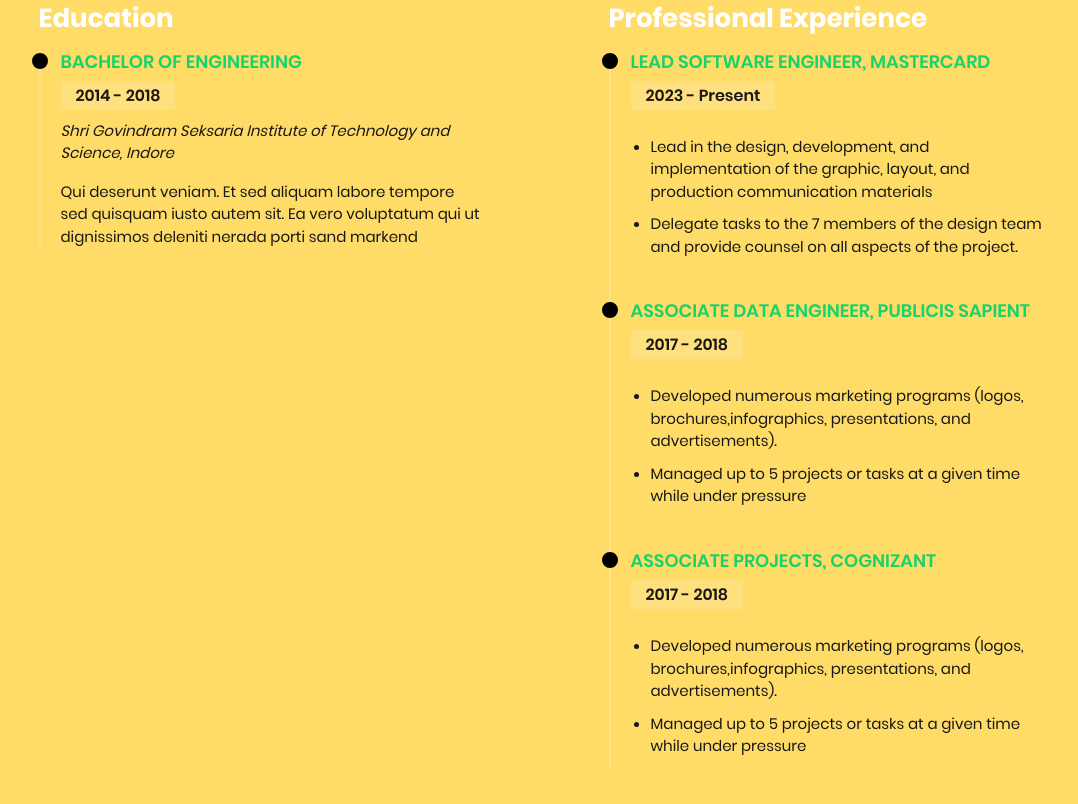
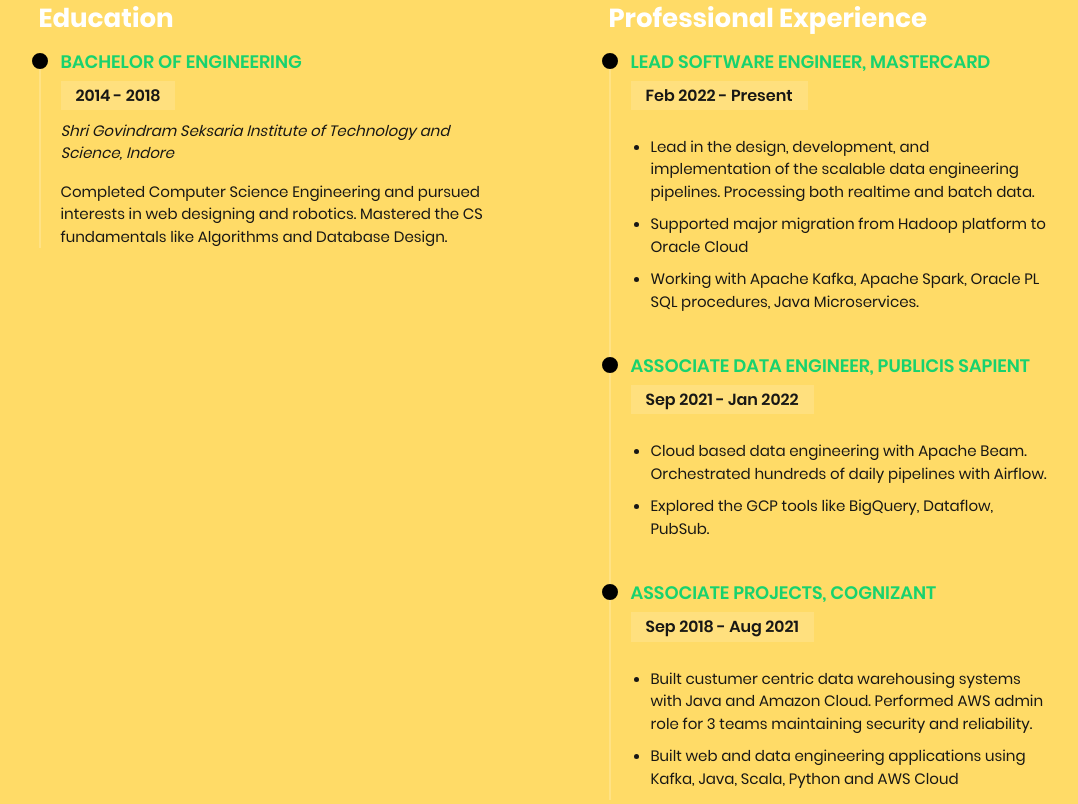
Before and after one commit to menkudle/menkudle.github.io, a website: page new-site/index.html in a window 1280 px wide. Shown: the part 1656-2460 px from the top of the page, without its empty margins (94-1172 px from the left). Drawn offline with Linux system fonts and the light colour scheme; a script that the page names is missing; a web font is replaced by a local one.

Commit message:
corrected experience section

```diff
--- a/new-site/index.html
+++ b/new-site/index.html
@@ -195,38 +195,39 @@
                             <h4>Bachelor of Engineering</h4>
                             <h5>2014 - 2018</h5>
                             <p><em>Shri Govindram Seksaria Institute of Technology and Science, Indore</em></p>
-                            <p>Qui deserunt veniam. Et sed aliquam labore tempore sed quisquam iusto autem sit. Ea vero voluptatum qui ut dignissimos deleniti nerada porti sand markend</p>
+                            <p>Completed Computer Science Engineering and pursued interests in web designing and robotics. Mastered the CS fundamentals like Algorithms and Database Design.</p>
                         </div>
                     </div>
                     <div class="col-lg-5">
                         <h3 class="resume-title">Professional Experience</h3>
                         <div class="resume-item">
                             <h4>Lead Software Engineer, Mastercard</h4>
-                            <h5>2023 - Present</h5>
+                            <h5>Feb 2022 - Present</h5>
                             <p>
                             <ul>
-                                <li>Lead in the design, development, and implementation of the graphic, layout, and production communication materials</li>
-                                <li>Delegate tasks to the 7 members of the design team and provide counsel on all aspects of the project. </li>
+                                <li>Lead in the design, development, and implementation of the scalable data engineering pipelines. Processing both realtime and batch data.</li>
+                                <li>Supported major migration from Hadoop platform to Oracle Cloud</li>
+                                <li>Working with Apache Kafka, Apache Spark, Oracle PL SQL procedures, Java Microservices.</li>
                             </ul>
                             </p>
                         </div>
                         <div class="resume-item">
                             <h4>Associate Data Engineer, Publicis Sapient</h4>
-                            <h5>2017 - 2018</h5>
+                            <h5>Sep 2021 - Jan 2022</h5>
                             <p>
                             <ul>
-                                <li>Developed numerous marketing programs (logos, brochures,infographics, presentations, and advertisements).</li>
-                                <li>Managed up to 5 projects or tasks at a given time while under pressure</li>
+                                <li>Cloud based data engineering with Apache Beam. Orchestrated hundreds of daily pipelines with Airflow.</li>
+                                <li>Explored the GCP tools like BigQuery, Dataflow, PubSub.</li>
                             </ul>
                             </p>
                         </div>
                         <div class="resume-item">
                             <h4>Associate Projects, Cognizant</h4>
-                            <h5>2017 - 2018</h5>
+                            <h5>Sep 2018 - Aug 2021</h5>
                             <p>
                             <ul>
-                                <li>Developed numerous marketing programs (logos, brochures,infographics, presentations, and advertisements).</li>
-                                <li>Managed up to 5 projects or tasks at a given time while under pressure</li>
+                                <li>Built custumer centric data warehousing systems with Java and Amazon Cloud. Performed AWS admin role for 3 teams maintaining security and reliability.</li>
+                                <li>Built web and data engineering applications using Kafka, Java, Scala, Python and AWS Cloud</li>
                             </ul>
                             </p>
                         </div>
```
